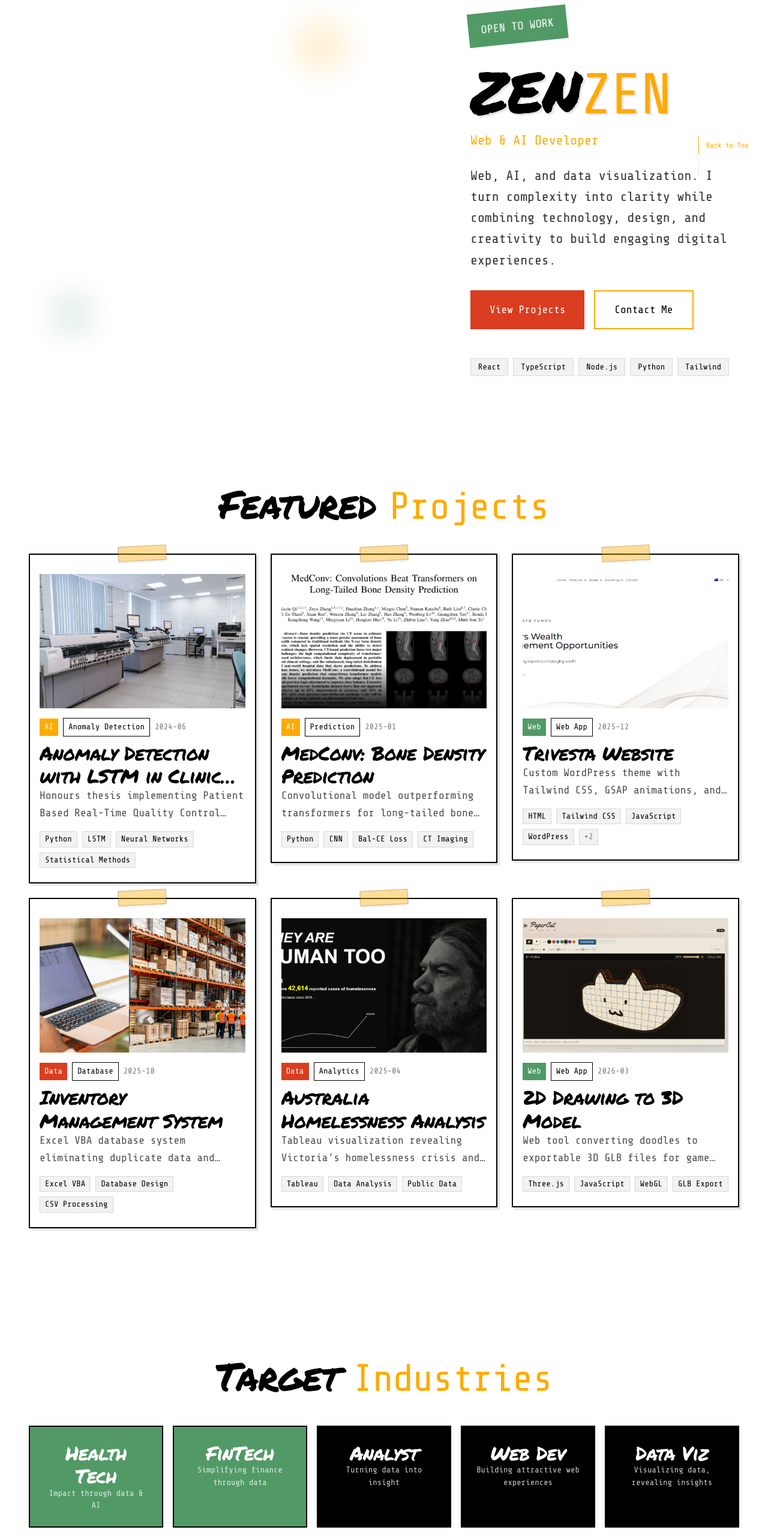
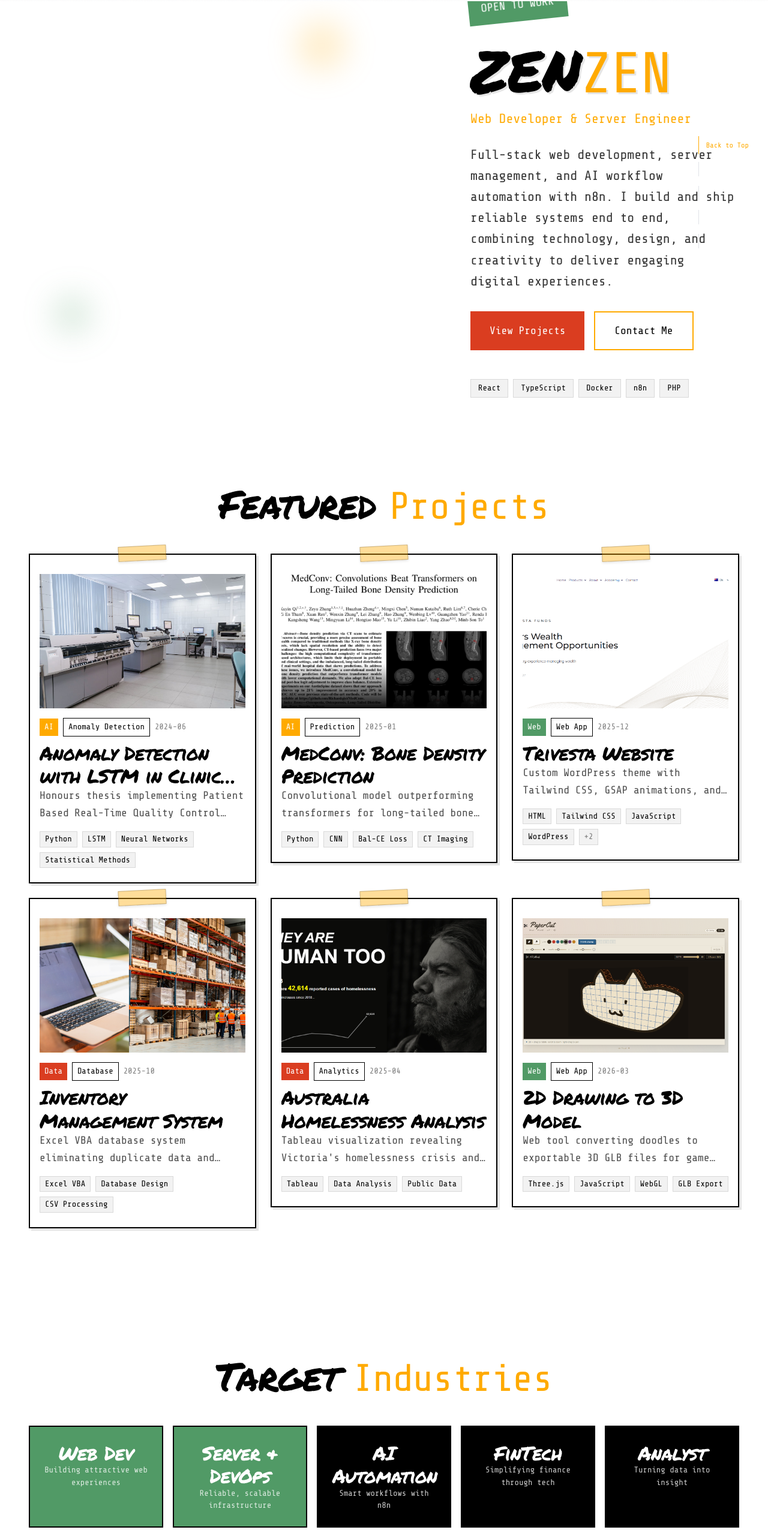
Before and after one commit to zenzen26/my-website, a React (Vite) app: page / in a window 1280 px wide. Shown: the part 78-2644 px from the top of the page at 60% size. Built offline with nearby package versions, Linux system fonts and the light colour scheme.

Commit message:
[update] job experiences and resume for web

```diff
--- a/src/components/Hero.tsx
+++ b/src/components/Hero.tsx
@@ -135,11 +135,11 @@ export default function Hero() {
             </h1>
 
             <p className="b1 text-amber mb-6">
-              Web & AI Developer
+              Web Developer & Server Engineer
             </p>
 
             <p className="b1 text-black/80 max-w-md mb-8 leading-relaxed">
-              Web, AI, and data visualization. I turn complexity into clarity while combining technology, design, and creativity to build engaging digital experiences.
+              Full-stack web development, server management, and AI workflow automation with n8n. I build and ship reliable systems end to end, combining technology, design, and creativity to deliver engaging digital experiences.
             </p>
 
             <div className="flex flex-col sm:flex-row gap-4 mb-12">
@@ -160,7 +160,7 @@ export default function Hero() {
             </div>
 
             <div className="flex flex-wrap gap-2 b3">
-              {['React', 'TypeScript', 'Node.js', 'Python', 'Tailwind'].map((tech) => (
+              {['React', 'TypeScript', 'Docker', 'n8n', 'PHP'].map((tech) => (
                 <span
                   key={tech}
                   className="px-3 py-1 bg-black/5 border border-black/10 hover:bg-amber/20 hover:border-amber transition-colors cursor-default"
--- a/src/components/IndustriesTech.tsx
+++ b/src/components/IndustriesTech.tsx
@@ -6,19 +6,20 @@ import { bgTextColorMap, borderColorMap } from '@/lib/colorMaps';
 gsap.registerPlugin(ScrollTrigger);
 
 const industries = [
-  { name: 'Health Tech', color: 'green', tagline: 'Impact through data & AI' },
-  { name: 'FinTech', color: 'green', tagline: 'Simplifying finance through data' },
+  { name: 'Web Dev', color: 'green', tagline: 'Building attractive web experiences' },
+  { name: 'Server & DevOps', color: 'green', tagline: 'Reliable, scalable infrastructure' },
+  { name: 'AI Automation', color: 'black', tagline: 'Smart workflows with n8n' },
+  { name: 'FinTech', color: 'black', tagline: 'Simplifying finance through tech' },
   { name: 'Analyst', color: 'black', tagline: 'Turning data into insight' },
-  { name: 'Web Dev', color: 'black', tagline: 'Building attractive web experiences' },
-  { name: 'Data Viz', color: 'black', tagline: 'Visualizing data, revealing insights' },
 ];
 
 const skills = {
   Frontend: { color: 'green', items: ['React', 'TypeScript', 'Tailwind CSS', 'ThreeJS', 'GSAP'] },
-  Backend: { color: 'amber', items: ['PHP', 'Python', 'PostgreSQL', 'NextJS', 'Redis', 'REST APIs'] },
+  Backend: { color: 'amber', items: ['PHP', 'Python', 'MySQL', 'PostgreSQL', 'NextJS', 'Redis', 'REST APIs'] },
+  'Server & DevOps': { color: 'green', items: ['Docker', 'Nginx', 'Traefik', 'GitHub Actions', 'Cloudflare', 'Linux', 'MariaDB'] },
+  'AI & Automation': { color: 'black', items: ['n8n', 'LangChain', 'TensorFlow', 'PyTorch', 'scikit-learn'] },
   Analytics: { color: 'red', items: ['Pandas', 'SQL', 'Tableau', 'PowerBI', 'Excel'] },
-  AI: { color: 'black', items: ['TensorFlow', 'PyTorch', 'scikit-learn', 'n8n', 'LangChain'] },
-  Other: { color: 'green', items: ['Git', 'Docker', 'Vercel', 'Vite', 'Figma', 'Spline', 'Framer', 'Wordpress'] },
+  Other: { color: 'black', items: ['Git', 'Vercel', 'Vite', 'Figma', 'Spline', 'Framer', 'Wordpress'] },
 };
 
 interface IndustriesTechStackProps {
--- a/src/pages/About.tsx
+++ b/src/pages/About.tsx
@@ -40,10 +40,10 @@ export default function About() {
               </h1>
               <div className="space-y-6 b1 text-black/80 leading-relaxed">
                 <p>
-                  I'm a computing science graduate specializing in <b className="bg-amber">AI & Data Analytics</b>, with experience applying AI and machine learning in clinical laboratory settings. I enjoy using data to solve real-world problems and aim to leverage AI to improve healthcare outcomes.
+                  I'm a computing science graduate specializing in <b className="bg-amber">full-stack web development</b> and <b className="bg-amber">server management</b>. I build and ship complete systems end to end, from React/TypeScript frontends and PHP backends to Dockerized infrastructure, CI/CD pipelines, and the servers that keep them running reliably.
                 </p>
                 <p>
-                  I'm also fascinated by biology and medicine, including topics like genomics, RNA, and DNA, and enjoy reading about these areas to stay inspired. I'm drawn to the creative side of technology as well, with interests in art, drawing, <b className="bg-amber">web design</b>, and <b className="bg-amber">data visualization</b>, where design and information come together to tell clear, engaging stories.
+                  I also design <b className="bg-amber">AI workflows with n8n</b>, automating real-world processes and connecting tools into smart, hands-off pipelines. Data analytics and AI modeling round out my toolkit, supporting the products I build rather than driving them. I'm drawn to the creative side of technology too, with interests in art, drawing, and <b className="bg-amber">web design</b>, where design and engineering come together to tell clear, engaging stories.
                 </p>
                 <p>
                   Outside work, I spend time with cats, explore new ideas, and occasionally enjoy a mocha to power through a busy day. I enjoy building projects that balance utility and aesthetics while reflecting curiosity and creativity.
```
Also changed, not shown: public/data/experience.csv, 1 other file (tests, documents, lock files or other folders).
